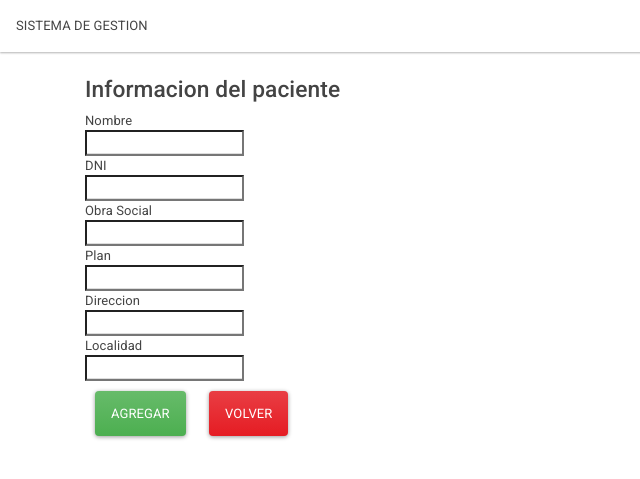
After one commit to raabdev/APIRest-medical, a Flask app: page /agregar_paciente in a window 1280 px wide. The commit adds this page. Shown: the top 479 px of the page, without its empty margins (0-640 px from the left). Run offline with Flask 2, Linux system fonts and the light colour scheme.

Commit message:
se avanzo

```diff
--- a/main.py
+++ b/main.py
@@ -19,6 +19,28 @@ def pacientes():
     pacientes = cur.fetchall()
     return render_template('pacientes.html', pacientes = pacientes)
 
+@app.route('/agregar_paciente')
+def add_paciente():
+    return render_template('agregar_paciente.html')
+
+@app.route('/add_record', methods = ["POST", "GET"])
+def addrec():
+    if request.method == 'POST':
+        nombre = request.form['nombre']
+        dni = request.form['dni']
+        social = request.form['social']
+        plan = request.form['plan']
+        direccion = request.form['direccion']
+        localidad = request.form['localidad']
+
+        con = sql.connect('database.db')
+        cur = con.cursor()
+
+        cur.execute("INSERT INTO pacientes (nombre,dni,social,plan,direccion,localidad) VALUES (?,?,?,?,?,?)",(nombre,dni,social,plan,direccion,localidad))
+        con.commit()
+        con.close()
+        return render_template('resultado.html')
+
 @app.route('/turnos/')
 def turnos():
     return render_template('turnos.html')
--- /dev/null
+++ b/templates/agregar_paciente.html
@@ -0,0 +1,23 @@
+{% extends 'layout.html' %}
+
+{% block content %}
+
+<form action="{{ url_for('addrec') }}" method="POST">
+    <h3>Informacion del paciente</h3>
+    Nombre<br>
+    <input type="text" name="nombre"><br>
+    DNI<br>
+    <input type="text" name="dni"><br>
+    Obra Social<br>
+    <input type="text" name="social"><br>
+    Plan<br>
+    <input type="text" name="plan"><br>
+    Direccion<br>
+    <input type="text" name="direccion"><br>
+    Localidad<br>
+    <input type="text" name="localidad"><br>
+    <input type="submit" value="Agregar" class="btn btn-success">
+    <button onclick="" class="btn btn-danger">Volver</button>
+</form>
+
+{% endblock %}
--- a/templates/pacientes.html
+++ b/templates/pacientes.html
@@ -3,7 +3,7 @@
 {% block content %}
 
 <a href="/buscar" class="btn btn-primary">Buscar paciente</a>
-<a href="/buscar" class="btn btn-secondary">Agregar paciente</a>
+<a href="/agregar_paciente" class="btn btn-secondary">Agregar paciente</a>
 <a href="/buscar" class="btn btn-seconry">Modificar paciente</a>
 <a href="/buscar" class="btn btn-danger">Eliminar paciente</a>
 <br><br>
```
Also changed, not shown: templates/resultado.html (added, +8 -0 lines), database.db, 1 other file.
